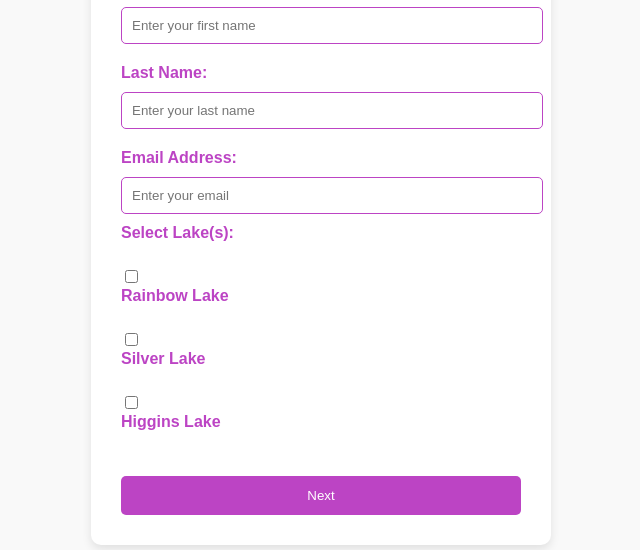
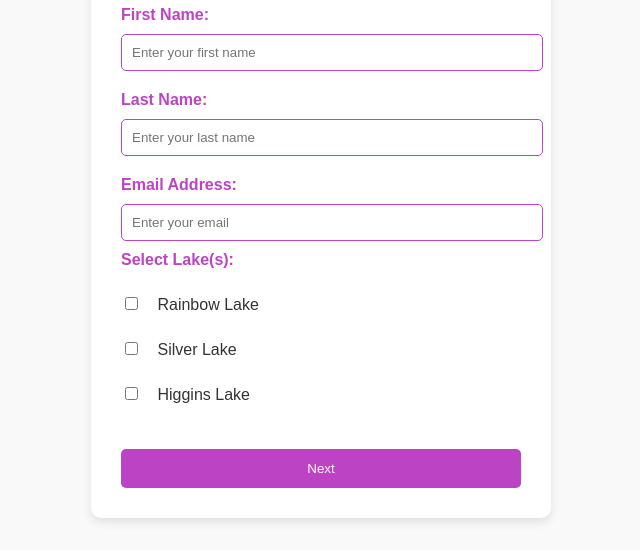
Before and after one commit to ar-hyfi/automatic_lake_reports_frontend, a plain HTML site: page index.html in a window 1280 px wide. Shown: the part 250-800 px from the top of the page, without its empty margins (319-959 px from the left). Drawn offline with Linux system fonts and the light colour scheme.

Commit message:
fix label

```diff
--- a/style.css
+++ b/style.css
@@ -118,8 +118,19 @@ button:hover {
     background-color: #9a3aa5;
 }
 
-/* Ensure checkboxes and labels have no additional padding */
+#lake-selection div {
+    padding: 10px 0; /* Padding for other form elements */
+}
+
+#lake-selection label {
+    display: inline-block;
+    margin-left: 5px;
+    font-weight: normal;
+    color: #333;
+}
+
 #lake-selection input[type="checkbox"] {
-    margin-right: 10px; /* Just space between the checkbox and label */
+    display: inline-block;
+    margin-right: 10px; /* Space between checkbox and label */
     margin-bottom: 0;
 }
```
